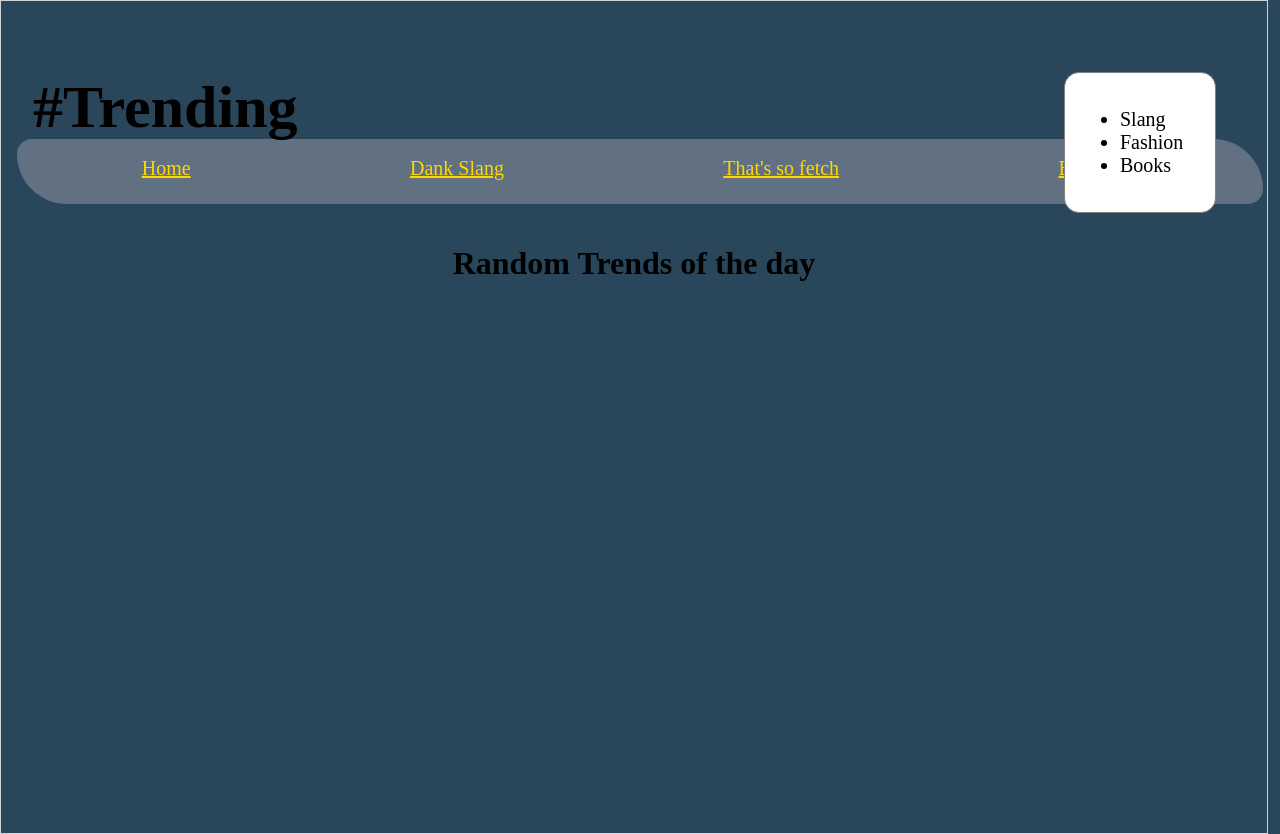
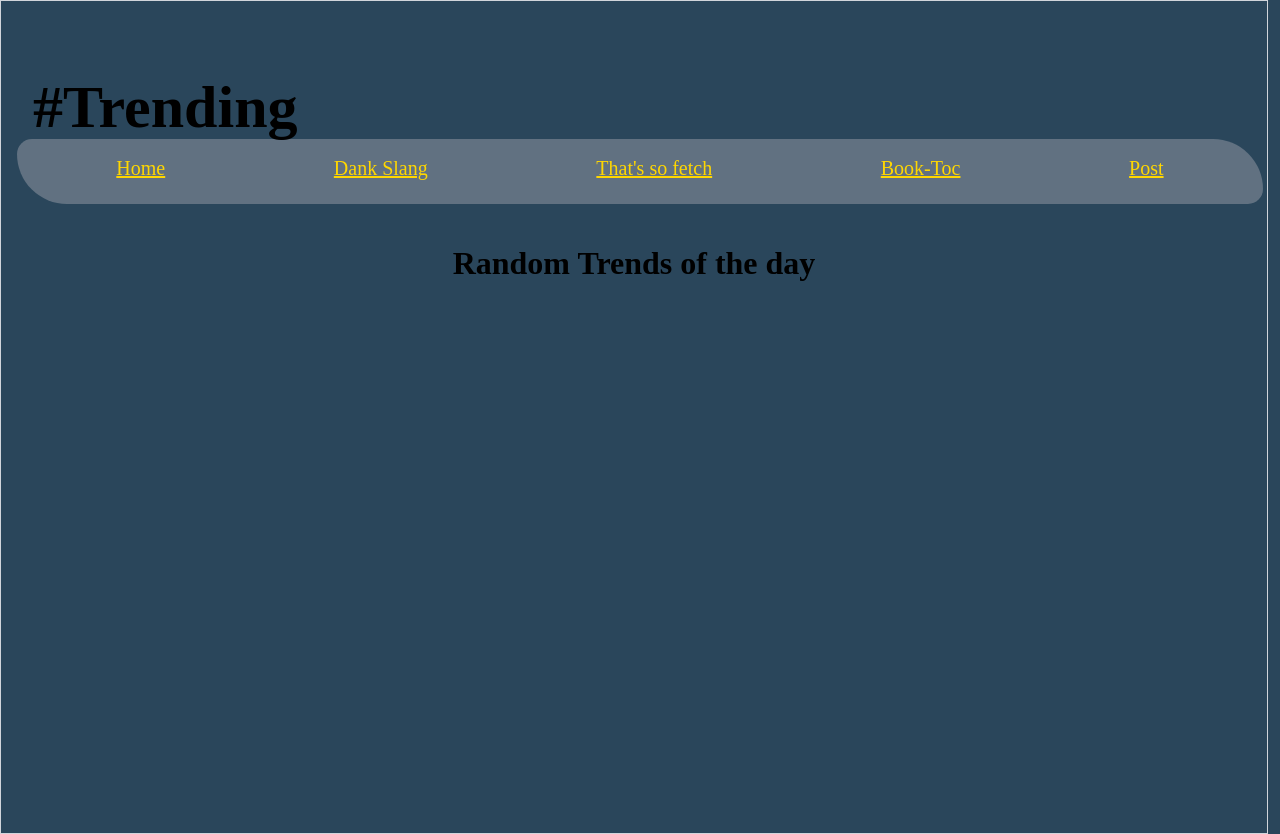
Before and after one commit to bavila19/trending-frontend, a React (Create React App) app in the folder frontend/: page / in a window 1280 px wide. Built offline with nearby package versions, Linux system fonts and the light colour scheme; no server answers.

Commit message:
Drop down menu css styling

```diff
--- a/frontend/src/components/App.css
+++ b/frontend/src/components/App.css
@@ -107,13 +107,31 @@ a {
   padding-bottom: 10px;
 }
 
+ul {
+  list-style-type: none;
+  margin-left: -25px;
+}
+
 .dropDownMenu{
   position: absolute;
-  top: 4.5rem;
-  right: 4rem;
-  width: 120px;
-  padding: 15px;
-  border-radius: 15px;
+  top: 12.5rem;
+  right: 2.5rem;
+  width: 100px;
+  padding: 10px;
+  border-radius: 8px;
   background-color: white;
   border: 1px solid gray;
 }
+
+.dropDownMenu::before{
+  content: '';
+  position: absolute;
+  top: -0.7rem;
+  right: 1.1rem;
+  width: 20px;
+  height: 20px;
+  transform: rotate(45deg);
+  background-color: white;
+  border-left: 1px solid gray;
+  border-top: 1px solid gray;
+}
--- a/frontend/src/components/Header.jsx
+++ b/frontend/src/components/Header.jsx
@@ -1,6 +1,9 @@
 import { Link } from "react-router-dom";
 import DropDownMenu from "./DropDownMenu";
+import React, { useState } from 'react'
 const Header = (props) => {
+
+  const [openMenu, setOpenMenu] = useState(false);
 
   return (
     <div>
@@ -18,7 +21,13 @@ const Header = (props) => {
         <Link to="/fashion">That's so fetch</Link>
         <br></br>
         <Link to="/book">Book-Toc</Link>
-        <DropDownMenu />
+        <br></br>
+        <Link onClick={() => setOpenMenu((prev => !prev))}>Post</Link>
+
+        {
+          openMenu && <DropDownMenu />
+        }
+
       </div>
     </div>
   );
```
